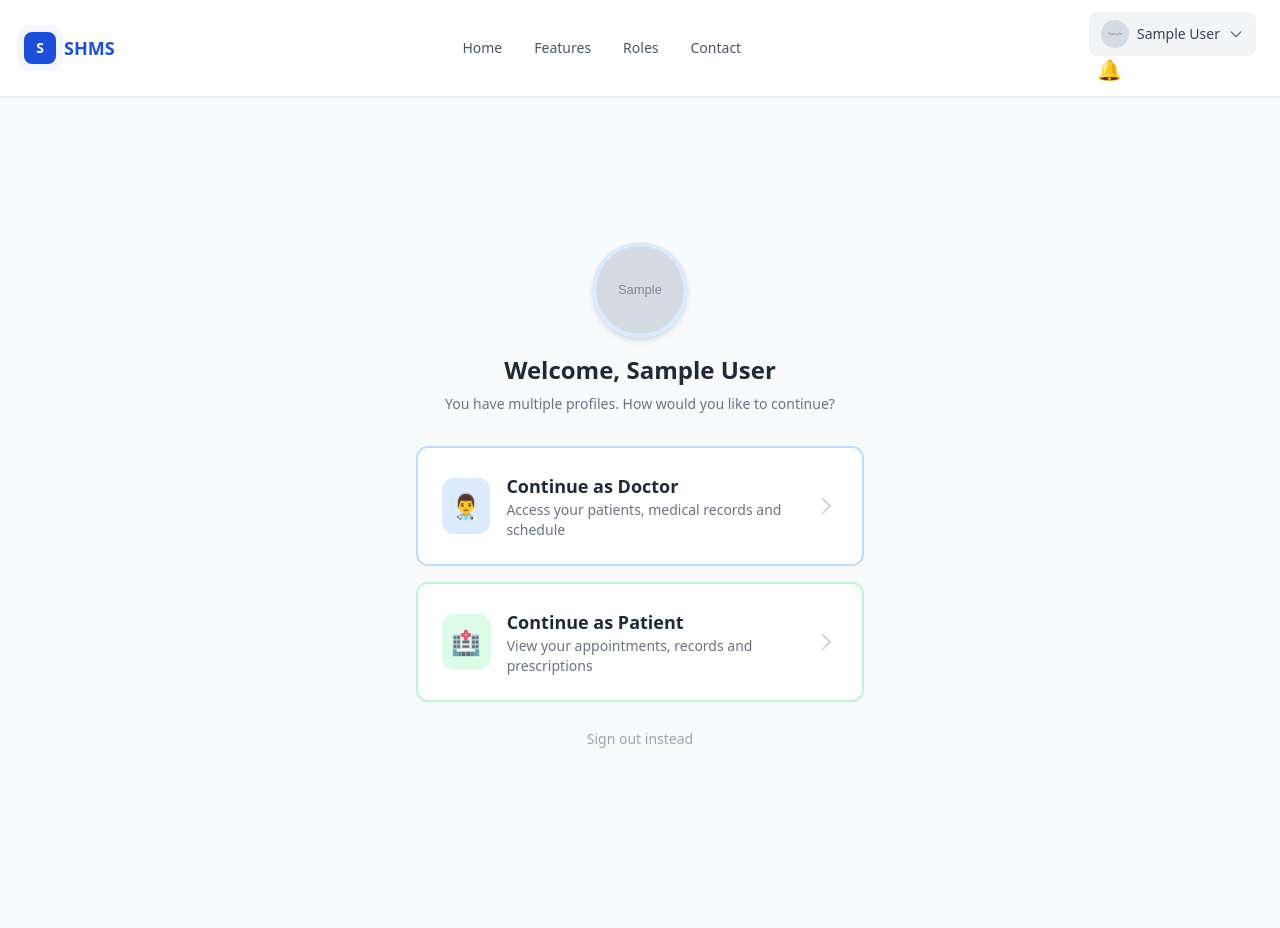
After one commit to ZACCH0/smart-hospital-management-system, a Django app: page /accounts/choose-role/ in a window 1280 px wide. The commit adds this page. Run offline with Django 5.2, Linux system fonts and the light colour scheme; a user stored in the database is signed in; tables that the repository leaves empty hold one stand-in row (values such as "Sample post"); grey boxes marked "Sample" are stand-in pictures; data that the repository does not hold is empty; parts of the project's set-up code (start-up, migrations or seed data) failed here and were passed over; some libraries are stand-ins or nearby versions.

Commit message:
added multi-profile user

```diff
--- a/accounts/urls.py
+++ b/accounts/urls.py
@@ -8,6 +8,7 @@ urlpatterns = [
     path('logout/', auth_views.LogoutView.as_view(next_page='accounts:login'), name='logout'),
     path('redirect/', views.role_redirect_view, name='role_redirect'),
     path('register/', views.register_patient, name='register'),
+    path('choose-role/', views.choose_role_view, name='choose_role'),
 
        # Password Reset URLs
     path('password-reset/',
--- a/accounts/views.py
+++ b/accounts/views.py
@@ -1,21 +1,74 @@
 from django.shortcuts import render, redirect
 from django.contrib.auth.decorators import login_required
 from django.contrib.auth import login
+from django.core.exceptions import PermissionDenied
 from .forms import PatientRegistrationForm
-# Create your views here.
+
 
 @login_required
 def role_redirect_view(request):
-    role = request.user.role
-    if role == 'admin':
+    user = request.user
+
+    has_doctor = hasattr(user, 'doctor_profile')
+    has_patient = hasattr(user, 'patient_profile')
+    is_admin = user.role == 'admin'
+    is_receptionist = user.role == 'receptionist'
+
+    # Admin and Receptionist go directly
+    if is_admin:
         return redirect('dashboard:admin_home')
-    elif role == 'doctor':
+    if is_receptionist:
+        return redirect('dashboard:receptionist_home')
+
+    # If user has BOTH profiles
+    if has_doctor and has_patient:
+        # Check if they already chose a role this session
+        active_role = request.session.get('active_role')
+        if active_role == 'doctor' and has_doctor:
+            return redirect('dashboard:doctor_home')
+        elif active_role == 'patient' and has_patient:
+            return redirect('dashboard:patient_home')
+        else:
+            # No session choice yet — show choose role page
+            return redirect('accounts:choose_role')
+
+    # Single profile — go directly
+    if has_doctor:
         return redirect('dashboard:doctor_home')
-    elif role == 'receptionist':
-        return redirect('dashboard:receptionist_home')
-    elif role == 'patient':
+    if has_patient:
         return redirect('dashboard:patient_home')
+
     return redirect('accounts:login')
+
+
+@login_required
+def choose_role_view(request):
+    user = request.user
+
+    has_doctor = hasattr(user, 'doctor_profile')
+    has_patient = hasattr(user, 'patient_profile')
+
+    # Only users with multiple profiles should reach this page
+    if not (has_doctor and has_patient):
+        return redirect('accounts:role_redirect')
+
+    if request.method == 'POST':
+        selected_role = request.POST.get('role')
+
+        # Backend security check — verify role actually exists
+        if selected_role == 'doctor' and has_doctor:
+            request.session['active_role'] = 'doctor'
+            return redirect('dashboard:doctor_home')
+        elif selected_role == 'patient' and has_patient:
+            request.session['active_role'] = 'patient'
+            return redirect('dashboard:patient_home')
+        else:
+            raise PermissionDenied
+
+    return render(request, 'accounts/choose_role.html', {
+        'has_doctor': has_doctor,
+        'has_patient': has_patient,
+    })
 
 
 def register_patient(request):
@@ -27,15 +80,13 @@ def register_patient(request):
         if form.is_valid():
             user = form.save()
 
-            # Automatically create PatientProfile
             from patients.models import PatientProfile
             PatientProfile.objects.create(
                 user=user,
-                date_of_birth='2000-01-01',  # placeholder — patient updates later
+                date_of_birth='2000-01-01',
                 gender='other'
             )
 
-            # Log them in immediately
             login(request, user)
             return redirect('dashboard:patient_home')
     else:
--- /dev/null
+++ b/templates/accounts/choose_role.html
@@ -0,0 +1,105 @@
+{% extends 'base.html' %}
+
+{% block title %}Choose Your Role - SHMS{% endblock %}
+
+{% block content %}
+<div class="min-h-screen flex items-center justify-center">
+    <div class="max-w-md w-full mx-auto">
+
+        <!-- Profile Picture + Welcome -->
+        <div class="text-center mb-8">
+            {% if user.profile_picture %}
+                <img src="{{ user.profile_picture.url }}"
+                     alt="{{ user.get_full_name }}"
+                     class="w-24 h-24 rounded-full object-cover border-4 border-blue-100 shadow-md mx-auto mb-4">
+            {% else %}
+                <div class="w-24 h-24 bg-blue-100 rounded-full flex items-center justify-center mx-auto mb-4 shadow-md">
+                    <span class="text-4xl font-bold text-blue-700">
+                        {{ user.first_name|slice:":1" }}
+                    </span>
+                </div>
+            {% endif %}
+
+            <h1 class="text-2xl font-bold text-gray-800">
+                Welcome, {{ user.get_full_name }}
+            </h1>
+            <p class="text-gray-500 text-sm mt-2">
+                You have multiple profiles. How would you like to continue?
+            </p>
+        </div>
+
+        <!-- Role Selection -->
+        <form method="post">
+            {% csrf_token %}
+            <div class="grid grid-cols-1 gap-4">
+
+                {% if has_doctor %}
+                <button type="submit" name="role" value="doctor"
+                        class="bg-white border-2 border-blue-200 hover:border-blue-600 hover:shadow-md rounded-xl p-6 text-left transition group">
+                    <div class="flex items-center gap-4">
+                        <div class="w-14 h-14 bg-blue-100 group-hover:bg-blue-600 rounded-xl flex items-center justify-center transition">
+                            <span class="text-2xl">👨‍⚕️</span>
+                        </div>
+                        <div>
+                            <p class="font-bold text-gray-800 text-lg">Continue as Doctor</p>
+                            <p class="text-gray-500 text-sm">
+                                Access your patients, medical records and schedule
+                            </p>
+                        </div>
+                        <div class="ml-auto text-gray-300 group-hover:text-blue-600 transition">
+                            <svg class="w-6 h-6" fill="none" stroke="currentColor" viewBox="0 0 24 24">
+                                <path stroke-linecap="round" stroke-linejoin="round" stroke-width="2" d="M9 5l7 7-7 7"/>
+                            </svg>
+                        </div>
+                    </div>
+                </button>
+                {% endif %}
+
+                {% if has_patient %}
+                <button type="submit" name="role" value="patient"
+                        class="bg-white border-2 border-green-200 hover:border-green-600 hover:shadow-md rounded-xl p-6 text-left transition group">
+                    <div class="flex items-center gap-4">
+                        <div class="w-14 h-14 bg-green-100 group-hover:bg-green-600 rounded-xl flex items-center justify-center transition">
+                            <span class="text-2xl">🏥</span>
+                        </div>
+                        <div>
+                            <p class="font-bold text-gray-800 text-lg">Continue as Patient</p>
+                            <p class="text-gray-500 text-sm">
+                                View your appointments, records and prescriptions
+                            </p>
+                        </div>
+                        <div class="ml-auto text-gray-300 group-hover:text-green-600 transition">
+                            <svg class="w-6 h-6" fill="none" stroke="currentColor" viewBox="0 0 24 24">
+                                <path stroke-linecap="round" stroke-linejoin="round" stroke-width="2" d="M9 5l7 7-7 7"/>
+                            </svg>
+                        </div>
+                    </div>
+                </button>
+                {% endif %}
+
+            </div>
+        </form>
+
+        <!-- Switch role option for already-chosen users -->
+        {% if request.session.active_role %}
+        <div class="text-center mt-4">
+            <p class="text-xs text-gray-400">
+                Currently active as
+                <span class="font-medium text-gray-600">{{ request.session.active_role|title }}</span>
+            </p>
+        </div>
+        {% endif %}
+
+        <!-- Sign out -->
+        <div class="text-center mt-6">
+            <form method="post" action="{% url 'accounts:logout' %}">
+                {% csrf_token %}
+                <button type="submit" class="text-sm text-gray-400 hover:text-red-500 transition">
+                    Sign out instead
+                </button>
+            </form>
+        </div>
+
+    </div>
+</div>
+{% endblock %}
--- a/templates/base.html
+++ b/templates/base.html
@@ -182,6 +182,16 @@
                                class="block px-4 py-2 text-sm text-gray-700 hover:bg-gray-50">
                                 📊 Dashboard
                             </a>
+                                                    {% if user.is_authenticated %}
+                                {% with has_doctor=user.doctor_profile has_patient=user.patient_profile %}
+                                    {% if has_doctor and has_patient %}
+                                        <a href="{% url 'accounts:choose_role' %}"
+                                        class="block px-4 py-2 text-sm text-blue-600 hover:bg-blue-50">
+                                            🔄 Switch Role
+                                        </a>
+                                    {% endif %}
+                                {% endwith %}
+                            {% endif %}
                             <div class="border-t border-gray-100 mt-1">
                                 <form method="post" action="{% url 'accounts:logout' %}">
                                     {% csrf_token %}
@@ -200,6 +210,7 @@
                         Login →
                     </a>
                 {% endif %}
+
             </div>
 
             <!-- Mobile Hamburger -->
```
Also changed, not shown: core/decorators.py (+27 -7 lines), doctors/admin.py (+45 -1 lines).
